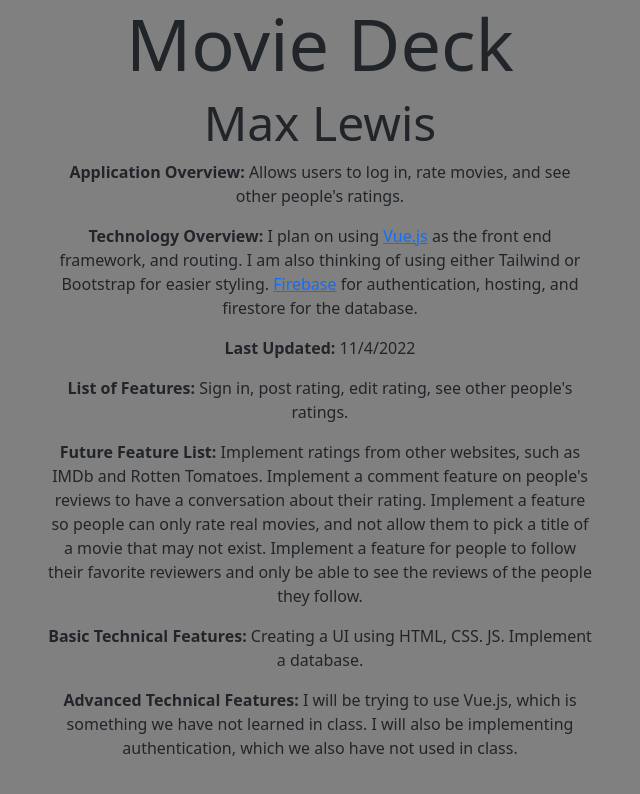
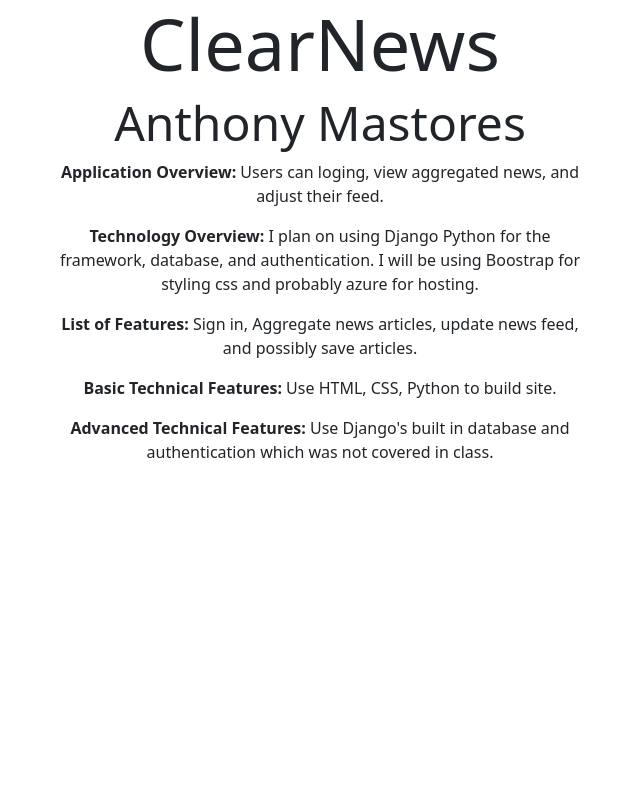
Before and after one commit to AnthonyMastores/project-proposal, a plain HTML site: page index.html in a window 1280 px wide. Shown: the whole page, without its empty margins (320-960 px from the left). Drawn offline with nearby package versions, Linux system fonts and the light colour scheme.

Commit message:
init commit

```diff
--- a/index.html
+++ b/index.html
@@ -5,31 +5,24 @@
     <meta name="viewport" content="width=device-width, initial-scale=1.0">
     <meta http-equiv="X-UA-Compatible" content="ie=edge">
 	<link href="https://cdn.jsdelivr.net/npm/bootstrap@5.2.2/dist/css/bootstrap.min.css" rel="stylesheet" integrity="sha384-Zenh87qX5JnK2Jl0vWa8Ck2rdkQ2Bzep5IDxbcnCeuOxjzrPF/et3URy9Bv1WTRi" crossorigin="anonymous">
-	<title>Final Project Proposal</title>
+	<title>Web Dev Final Project Proposal</title>
 </head>
-<body style="background-color:gray">
+<body style="background-color:#ffff">
 	<div class="cointainer">
 		<div class="row">
-			<h1 class="display-2 d-flex justify-content-center">Movie Deck</h1>
+			<h1 class="display-2 d-flex justify-content-center">ClearNews</h1>
 		</div>
 	</div>
 	<div class="container">
 		<div class="row">
 			<div class="col-6 mx-auto text-center">
-				<h1 class="display-5">Max Lewis</h1>
-				<p><strong>Application Overview:</strong> Allows users to log in, rate movies, and see other people's ratings.</p>
-				<p><strong>Technology Overview:</strong> I plan on using <a href="https://vuejs.org/" target="_blank">Vue.js</a> as the front end framework, and routing.
-					I am also thinking of using either Tailwind or Bootstrap for easier styling.
-					<a href="https://firebase.google.com/" target="_blank">Firebase</a> for authentication, hosting, and firestore for the database.</p>
-				<p><strong>Last Updated:</strong> 11/4/2022</p>
-				<p><strong>List of Features:</strong> Sign in, post rating, edit rating, see other people's ratings.</p>
-				<p><strong>Future Feature List:</strong> Implement ratings from other websites, such as IMDb and Rotten Tomatoes. Implement a comment feature on people's reviews to have a conversation about
-					their rating. Implement a feature so people can only rate real movies, and not allow them to pick a title of a movie that may not exist. Implement a feature for people
-					to follow their favorite reviewers and only be able to see the reviews of the people they follow.
-				</p>
-				<p><strong>Basic Technical Features:</strong> Creating a UI using HTML, CSS. JS. Implement a database.</p>
-				<p><strong>Advanced Technical Features:</strong> I will be trying to use Vue.js, which is something we have not learned in class. I will also be implementing authentication,
-					which we also have not used in class.
+				<h1 class="display-5">Anthony Mastores</h1>
+				<p><strong>Application Overview:</strong> Users can loging, view aggregated news, and adjust their feed.</p>
+				<p><strong>Technology Overview:</strong> I plan on using Django Python</a> for the framework, database, and authentication.
+				I will be using Boostrap for styling css and probably azure for hosting.
+				<p><strong>List of Features:</strong> Sign in, Aggregate news articles, update news feed, and possibly save articles.</p>
+				<p><strong>Basic Technical Features:</strong> Use HTML, CSS, Python to build site.</p>
+				<p><strong>Advanced Technical Features:</strong> Use Django's built in database and authentication which was not covered in class.
 				</p>
 			</div>
 		</div>
```
Also changed, not shown: README.md.
